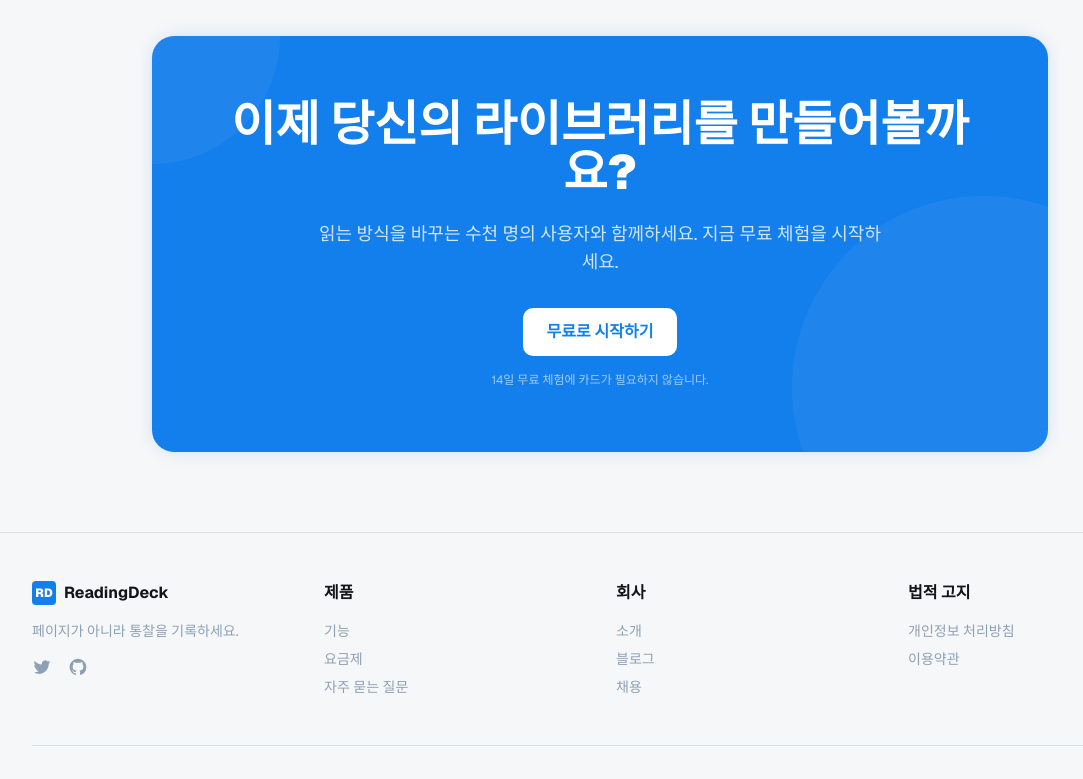
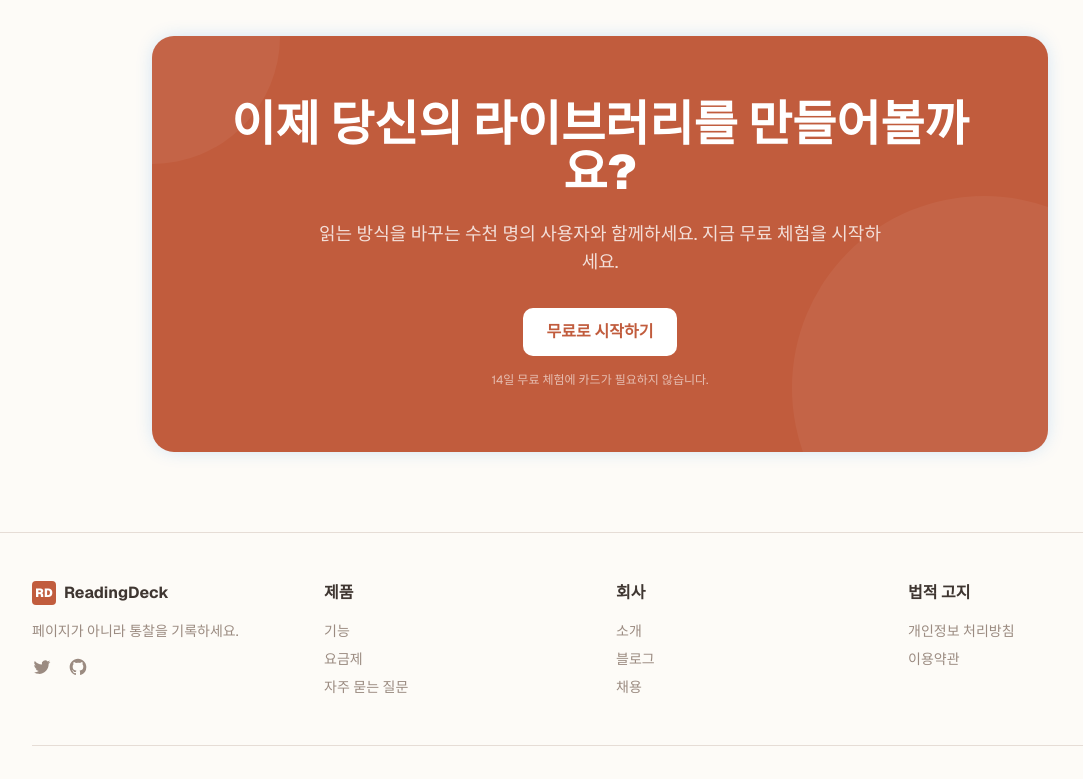
Before and after one commit to auddnjs2008/readingdeck-front, a Next.js app: page / in a window 1280 px wide. Shown: the part 2000-2779 px from the top of the page, without its empty margins (40-1123 px from the left). Built offline with nearby package versions, Linux system fonts and the light colour scheme; no server answers.

Commit message:
fix design system color

```diff
--- a/src/app/(afterLogin)/(main)/books/page.tsx
+++ b/src/app/(afterLogin)/(main)/books/page.tsx
@@ -16,7 +16,7 @@ export default function BooksPage() {
       <div className="fixed bottom-6 right-6 z-50 sm:hidden">
         <CreateBookModal
           triggerLabel=""
-          triggerClassName="h-14 w-14 rounded-full p-0 shadow-lg shadow-[#137fec]/40"
+          triggerClassName="h-14 w-14 rounded-full p-0 shadow-lg shadow-primary/40"
         />
       </div>
     </div>
--- a/src/app/(afterLogin)/(main)/page.tsx
+++ b/src/app/(afterLogin)/(main)/page.tsx
@@ -11,7 +11,7 @@ export default function Home() {
             <h1 className="text-4xl font-black leading-[1.1] tracking-tight md:text-6xl">
               생각을 기록하세요,
               <br />
-              <span className="bg-linear-to-r from-[#137fec] to-[#60a5fa] bg-clip-text text-transparent">
+              <span className="bg-linear-to-r from-primary to-amber-500 bg-clip-text text-transparent">
                 페이지가 아니라 통찰을.
               </span>
             </h1>
@@ -154,14 +154,14 @@ export default function Home() {
             <h2 className="mb-4 text-3xl font-bold tracking-tight md:text-4xl">
               카드 방식으로 읽기
             </h2>
-            <p className="mx-auto max-w-2xl text-gray-600 dark:text-[#92adc9]">
+            <p className="mx-auto max-w-2xl text-gray-600 dark:text-muted-foreground">
               완독보다 이해에 집중하세요. 복잡한 내용을 카드 단위로 쪼개
               기억에 남는 통찰로 만듭니다.
             </p>
           </div>
           <div className="grid grid-cols-1 gap-8 md:grid-cols-3">
-            <Card className="group p-8 transition-all duration-300 hover:-translate-y-1 hover:border-[#137fec]/50 hover:shadow-lg">
-              <div className="mb-6 flex h-12 w-12 items-center justify-center rounded-xl bg-[#137fec]/10 text-[#137fec] transition-colors group-hover:bg-[#137fec] group-hover:text-white">
+            <Card className="group p-8 transition-all duration-300 hover:-translate-y-1 hover:border-primary/50 hover:shadow-lg">
+              <div className="mb-6 flex h-12 w-12 items-center justify-center rounded-xl bg-primary/10 text-primary transition-colors group-hover:bg-primary group-hover:text-white">
                 <span className="text-base font-bold">1</span>
               </div>
               <CardTitle className="mb-3 text-xl">책을 선택하세요</CardTitle>
@@ -170,8 +170,8 @@ export default function Home() {
                 가져올 수 있어요.
               </p>
             </Card>
-            <Card className="group p-8 transition-all duration-300 hover:-translate-y-1 hover:border-[#137fec]/50 hover:shadow-lg">
-              <div className="mb-6 flex h-12 w-12 items-center justify-center rounded-xl bg-[#137fec]/10 text-[#137fec] transition-colors group-hover:bg-[#137fec] group-hover:text-white">
+            <Card className="group p-8 transition-all duration-300 hover:-translate-y-1 hover:border-primary/50 hover:shadow-lg">
+              <div className="mb-6 flex h-12 w-12 items-center justify-center rounded-xl bg-primary/10 text-primary transition-colors group-hover:bg-primary group-hover:text-white">
                 <span className="text-base font-bold">2</span>
               </div>
               <CardTitle className="mb-3 text-xl">카드를 만드세요</CardTitle>
@@ -180,8 +180,8 @@ export default function Home() {
                 정리하세요.
               </p>
             </Card>
-            <Card className="group p-8 transition-all duration-300 hover:-translate-y-1 hover:border-[#137fec]/50 hover:shadow-lg">
-              <div className="mb-6 flex h-12 w-12 items-center justify-center rounded-xl bg-[#137fec]/10 text-[#137fec] transition-colors group-hover:bg-[#137fec] group-hover:text-white">
+            <Card className="group p-8 transition-all duration-300 hover:-translate-y-1 hover:border-primary/50 hover:shadow-lg">
+              <div className="mb-6 flex h-12 w-12 items-center justify-center rounded-xl bg-primary/10 text-primary transition-colors group-hover:bg-primary group-hover:text-white">
                 <span className="text-base font-bold">3</span>
               </div>
               <CardTitle className="mb-3 text-xl">나만의 덱 만들기</CardTitle>
@@ -205,7 +205,7 @@ export default function Home() {
                 </p>
               </div>
               <a
-                className="hidden text-sm font-bold text-[#137fec] hover:underline sm:block"
+                className="hidden text-sm font-bold text-primary hover:underline sm:block"
                 href="#"
               >
                 전체 보기
@@ -313,7 +313,7 @@ export default function Home() {
             <div className="mb-12 grid grid-cols-2 gap-8 md:grid-cols-4">
               <div className="col-span-2 md:col-span-1">
                 <div className="mb-4 flex items-center gap-2">
-                  <div className="flex h-6 w-6 items-center justify-center rounded bg-[#137fec] text-xs font-black text-white">
+                  <div className="flex h-6 w-6 items-center justify-center rounded bg-primary text-xs font-black text-white">
                     RD
                   </div>
                   <span className="text-base font-bold">ReadingDeck</span>
@@ -323,7 +323,7 @@ export default function Home() {
                 </p>
                 <div className="flex gap-4">
                   <a
-                    className="text-muted-foreground transition-colors hover:text-[#137fec]"
+                    className="text-muted-foreground transition-colors hover:text-primary"
                     href="#"
                   >
                     <span className="sr-only">Twitter</span>
@@ -336,7 +336,7 @@ export default function Home() {
                     </svg>
                   </a>
                   <a
-                    className="text-muted-foreground transition-colors hover:text-[#137fec]"
+                    className="text-muted-foreground transition-colors hover:text-primary"
                     href="#"
                   >
                     <span className="sr-only">GitHub</span>
@@ -358,17 +358,17 @@ export default function Home() {
                 <h4 className="mb-4 font-bold text-foreground">제품</h4>
                 <ul className="space-y-2 text-sm text-muted-foreground">
                   <li>
-                    <a className="hover:text-[#137fec]" href="#">
+                    <a className="hover:text-primary" href="#">
                       기능
                     </a>
                   </li>
                   <li>
-                    <a className="hover:text-[#137fec]" href="#">
+                    <a className="hover:text-primary" href="#">
                       요금제
                     </a>
                   </li>
                   <li>
-                    <a className="hover:text-[#137fec]" href="#">
+                    <a className="hover:text-primary" href="#">
                       자주 묻는 질문
                     </a>
                   </li>
@@ -378,17 +378,17 @@ export default function Home() {
                 <h4 className="mb-4 font-bold text-foreground">회사</h4>
                 <ul className="space-y-2 text-sm text-muted-foreground">
                   <li>
-                    <a className="hover:text-[#137fec]" href="#">
+                    <a className="hover:text-primary" href="#">
                       소개
                     </a>
                   </li>
                   <li>
-                    <a className="hover:text-[#137fec]" href="#">
+                    <a className="hover:text-primary" href="#">
                       블로그
                     </a>
                   </li>
                   <li>
-                    <a className="hover:text-[#137fec]" href="#">
+                    <a className="hover:text-primary" href="#">
                       채용
                     </a>
                   </li>
@@ -398,12 +398,12 @@ export default function Home() {
                 <h4 className="mb-4 font-bold text-foreground">법적 고지</h4>
                 <ul className="space-y-2 text-sm text-muted-foreground">
                   <li>
-                    <a className="hover:text-[#137fec]" href="#">
+                    <a className="hover:text-primary" href="#">
                       개인정보 처리방침
                     </a>
                   </li>
                   <li>
-                    <a className="hover:text-[#137fec]" href="#">
+                    <a className="hover:text-primary" href="#">
                       이용약관
                     </a>
                   </li>
--- a/src/app/globals.css
+++ b/src/app/globals.css
@@ -5,38 +5,38 @@
 @custom-variant dark (&:is(.dark *));
 
 :root {
-  --background: #f6f7f8;
-  --foreground: #111418;
+  --background: #fdfbf7;
+  --foreground: #3f3631;
   --card: #ffffff;
-  --card-foreground: #111418;
+  --card-foreground: #3f3631;
   --popover: #ffffff;
-  --popover-foreground: #111418;
-  --primary: #137fec;
+  --popover-foreground: #3f3631;
+  --primary: #c15c3d;
   --primary-foreground: #ffffff;
-  --secondary: #eef2f6;
-  --secondary-foreground: #111418;
-  --muted: #eef2f6;
-  --muted-foreground: #8ea0b5;
-  --accent: #eef2f6;
-  --accent-foreground: #111418;
-  --border: #d9e1ea;
-  --input: #d9e1ea;
-  --ring: #137fec;
+  --secondary: #f4eee8;
+  --secondary-foreground: #5c4e46;
+  --muted: #f4eee8;
+  --muted-foreground: #9b8b81;
+  --accent: #f4eee8;
+  --accent-foreground: #3f3631;
+  --border: #e6ddd6;
+  --input: #e6ddd6;
+  --ring: #c15c3d;
   --radius: 0.625rem;
-  --destructive: #e5484d;
-  --chart-1: #2563eb;
-  --chart-2: #7c3aed;
+  --destructive: #e0524c;
+  --chart-1: #c15c3d;
+  --chart-2: #d97706;
   --chart-3: #16a34a;
-  --chart-4: #d97706;
-  --chart-5: #137fec;
-  --sidebar: #ffffff;
-  --sidebar-foreground: #111418;
-  --sidebar-primary: #137fec;
+  --chart-4: #2563eb;
+  --chart-5: #7c3aed;
+  --sidebar: #fcf9f2;
+  --sidebar-foreground: #3f3631;
+  --sidebar-primary: #c15c3d;
   --sidebar-primary-foreground: #ffffff;
-  --sidebar-accent: #eef2f6;
-  --sidebar-accent-foreground: #111418;
-  --sidebar-border: #d9e1ea;
-  --sidebar-ring: #92adc9;
+  --sidebar-accent: #f4eee8;
+  --sidebar-accent-foreground: #3f3631;
+  --sidebar-border: #e6ddd6;
+  --sidebar-ring: #d0bcaf;
   --accent-blue: #2563eb;
   --accent-purple: #7c3aed;
   --accent-green: #16a34a;
@@ -44,37 +44,37 @@
 }
 
 .dark {
-  --background: #101922;
-  --foreground: #ffffff;
-  --card: #1a2632;
-  --card-foreground: #ffffff;
-  --popover: #1a2632;
-  --popover-foreground: #ffffff;
-  --primary: #137fec;
+  --background: #25211e;
+  --foreground: #e6ddd6;
+  --card: #2f2a26;
+  --card-foreground: #e6ddd6;
+  --popover: #2f2a26;
+  --popover-foreground: #e6ddd6;
+  --primary: #d47558;
   --primary-foreground: #ffffff;
-  --secondary: #233648;
-  --secondary-foreground: #ffffff;
-  --muted: #233648;
-  --muted-foreground: #92adc9;
-  --accent: #1a2632;
-  --accent-foreground: #ffffff;
-  --border: #233648;
-  --input: #233648;
-  --ring: #137fec;
-  --destructive: #ef4444;
-  --chart-1: #3b82f6;
-  --chart-2: #a855f7;
+  --secondary: #3e3834;
+  --secondary-foreground: #f4eee8;
+  --muted: #3e3834;
+  --muted-foreground: #9b8b81;
+  --accent: #3e3834;
+  --accent-foreground: #e6ddd6;
+  --border: #4a423d;
+  --input: #4a423d;
+  --ring: #d47558;
+  --destructive: #ed6a5e;
+  --chart-1: #d47558;
+  --chart-2: #f59e0b;
   --chart-3: #22c55e;
-  --chart-4: #f59e0b;
-  --chart-5: #137fec;
-  --sidebar: #1a2632;
-  --sidebar-foreground: #ffffff;
-  --sidebar-primary: #137fec;
+  --chart-4: #3b82f6;
+  --chart-5: #a855f7;
+  --sidebar: #2a2522;
+  --sidebar-foreground: #e6ddd6;
+  --sidebar-primary: #d47558;
   --sidebar-primary-foreground: #ffffff;
-  --sidebar-accent: #233648;
-  --sidebar-accent-foreground: #ffffff;
-  --sidebar-border: #233648;
-  --sidebar-ring: #58728d;
+  --sidebar-accent: #3e3834;
+  --sidebar-accent-foreground: #e6ddd6;
+  --sidebar-border: #4a423d;
+  --sidebar-ring: #7b6d63;
   --accent-blue: #3b82f6;
   --accent-purple: #a855f7;
   --accent-green: #22c55e;
--- a/src/components/deck/deck-action-menu/index.tsx
+++ b/src/components/deck/deck-action-menu/index.tsx
@@ -67,7 +67,7 @@ export function DeckActionMenu({ deckId, deckName }: DeckActionMenuProps) {
       <AlertDialog open={showDeleteAlert} onOpenChange={setShowDeleteAlert}>
         <AlertDialogContent
           onClick={(e) => e.stopPropagation()}
-          className="border-border bg-[#151c27] p-6 sm:rounded-xl"
+          className="border-border bg-popover p-6 sm:rounded-xl"
         >
           <AlertDialogHeader className="space-y-3">
             <AlertDialogTitle className="text-lg font-bold text-foreground">
--- a/src/components/nav/deck-editor-nav.tsx
+++ b/src/components/nav/deck-editor-nav.tsx
@@ -278,7 +278,7 @@ export default function DeckEditorNav() {
                   <Trash2 className="h-5 w-5" />
                 </button>
               </AlertDialogTrigger>
-              <AlertDialogContent className="border-border bg-[#151c27] p-6 sm:rounded-xl">
+              <AlertDialogContent className="border-border bg-popover p-6 sm:rounded-xl">
                 <AlertDialogHeader className="space-y-3">
                   <AlertDialogTitle className="text-lg font-bold text-foreground">
                     정말 삭제하시겠습니까?
--- a/src/components/theme/theme.ts
+++ b/src/components/theme/theme.ts
@@ -1,27 +1,27 @@
 export const theme = {
   dark: {
-    background: "#101922",
-    surface: "#1a2632",
-    surfaceMuted: "#233648",
-    border: "#233648",
-    primary: "#137fec",
-    textPrimary: "#ffffff",
-    textSecondary: "#92adc9",
-    textMuted: "#58728d",
+    background: "#25211e",
+    surface: "#2f2a26",
+    surfaceMuted: "#3e3834",
+    border: "#4a423d",
+    primary: "#d47558",
+    textPrimary: "#e6ddd6",
+    textSecondary: "#9b8b81",
+    textMuted: "#7b6d63",
     accentBlue: "#3b82f6",
     accentPurple: "#a855f7",
     accentGreen: "#22c55e",
     accentAmber: "#f59e0b",
   },
   light: {
-    background: "#f6f7f8",
+    background: "#fdfbf7",
     surface: "#ffffff",
-    surfaceMuted: "#eef2f6",
-    border: "#d9e1ea",
-    primary: "#137fec",
-    textPrimary: "#111418",
-    textSecondary: "#5b6b7f",
-    textMuted: "#8ea0b5",
+    surfaceMuted: "#f4eee8",
+    border: "#e6ddd6",
+    primary: "#c15c3d",
+    textPrimary: "#3f3631",
+    textSecondary: "#75675e",
+    textMuted: "#9b8b81",
     accentBlue: "#2563eb",
     accentPurple: "#7c3aed",
     accentGreen: "#16a34a",
```
Also changed, not shown: src/app/design-system/page.tsx (+17 -15 lines).
